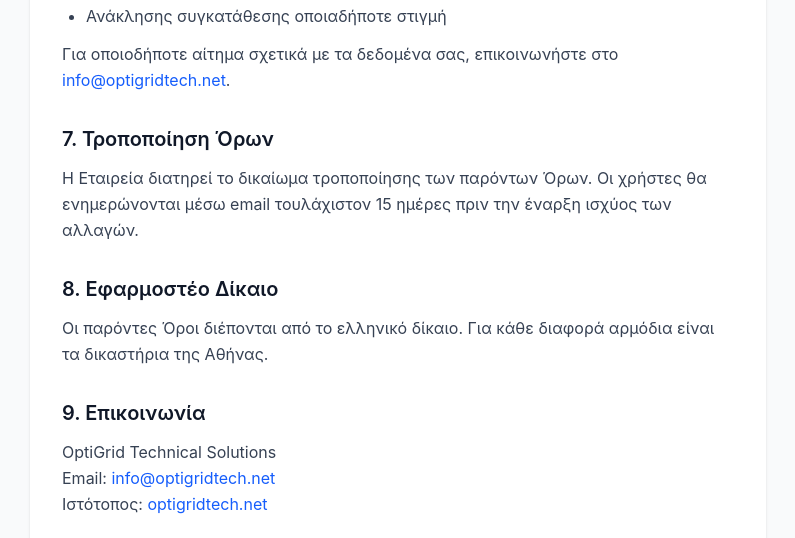
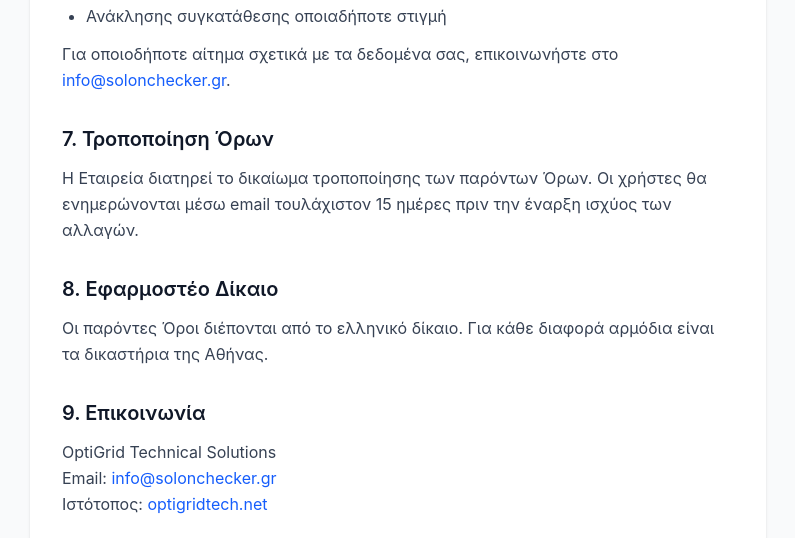
Before and after one commit to Grifrag/Lawyer, a React (Vite) app in the folder frontend/: page /terms in a window 1280 px wide. Shown: the part 1669-2207 px from the top of the page, without its empty margins (242-1037 px from the left). Built offline with nearby package versions, Linux system fonts and the light colour scheme.

Commit message:
Use info@solonchecker.gr as contact email in Terms

```diff
--- a/frontend/src/pages/Terms.jsx
+++ b/frontend/src/pages/Terms.jsx
@@ -100,7 +100,7 @@
             </ul>
             <p className="mt-3">
               Για οποιοδήποτε αίτημα σχετικά με τα δεδομένα σας, επικοινωνήστε στο{' '}
-              <a href="mailto:info@optigridtech.net" className="text-blue-600">info@optigridtech.net</a>.
+              <a href="mailto:info@solonchecker.gr" className="text-blue-600">info@solonchecker.gr</a>.
             </p>
           </section>
 
@@ -126,7 +126,7 @@
             <p>
               OptiGrid Technical Solutions<br />
               Email:{' '}
-              <a href="mailto:info@optigridtech.net" className="text-blue-600">info@optigridtech.net</a><br />
+              <a href="mailto:info@solonchecker.gr" className="text-blue-600">info@solonchecker.gr</a><br />
               Ιστότοπος:{' '}
               <a href="https://optigridtech.net" className="text-blue-600">optigridtech.net</a>
             </p>
```
